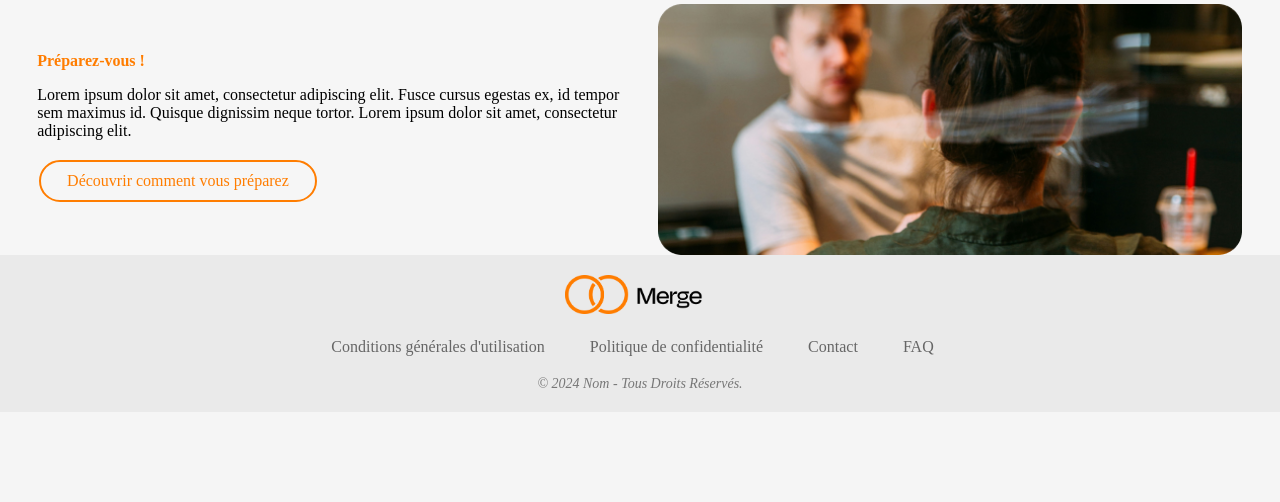
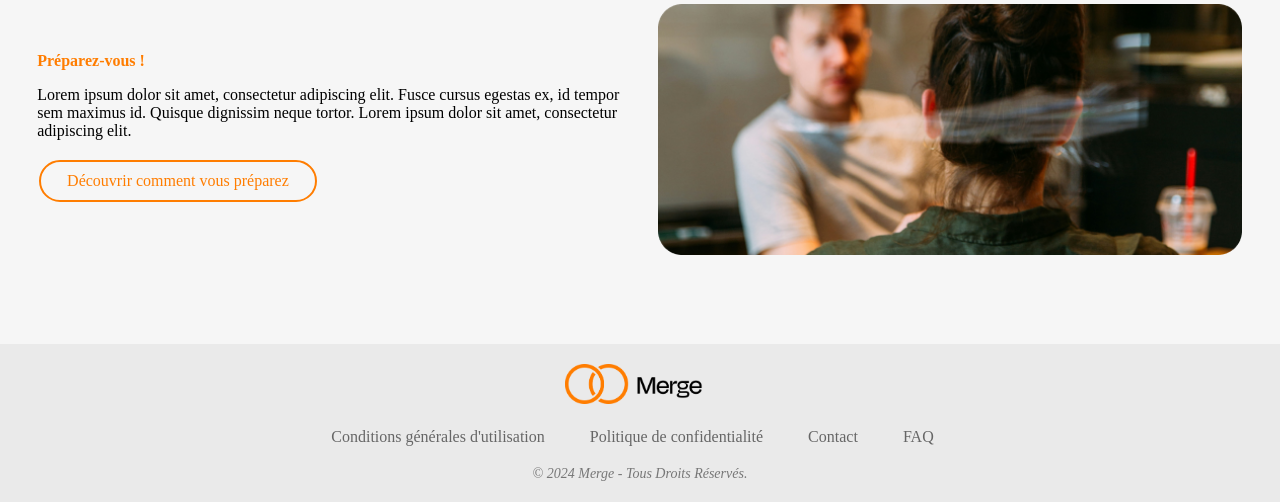
Before and after one commit to RobinNoiret/CESI_CPIA2_WEB-MERGE_WEBSITE, a PHP site: page / in a window 1280 px wide. Shown: the part 2119-2621 px from the top of the page. Before the commit the page ends 2507 px from the top, so only its background shows below. Run offline with PHP 8.4, Linux system fonts and the light colour scheme.

Commit message:
Modification légère au niveau du footer

```diff
--- a/SITE/CSS/style.css
+++ b/SITE/CSS/style.css
@@ -530,6 +530,7 @@ footer {
 .footer {
     background-color: var(--gris-clair); /* Couleur de fond */
     padding: 20px 0; /* Espacement intérieur */
+    margin-top: 7%;
     text-align: center; /* Alignement du contenu */
     color: #333; /* Couleur du texte */
 }
--- a/SITE/index.html
+++ b/SITE/index.html
@@ -153,7 +153,7 @@
             </ul>
         </div>
         <div class="footer-copyright">
-            <p class="footer-text">&#169; 2024 Nom - Tous Droits Réservés.</p>
+            <p class="footer-text">&#169; 2024 Merge - Tous Droits Réservés.</p>
         </div>
     </footer>
 
```
